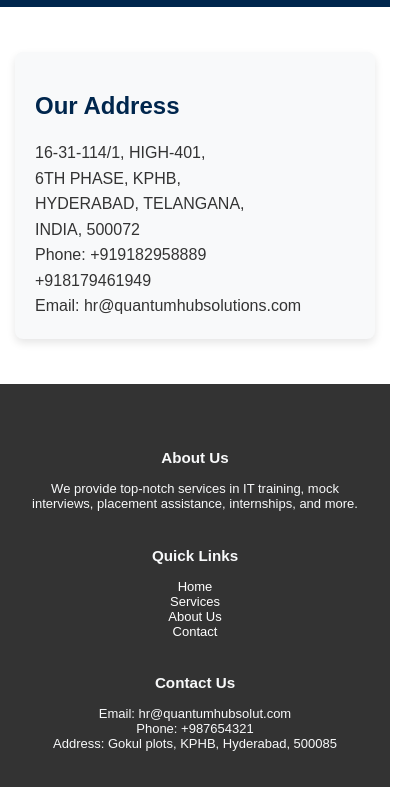
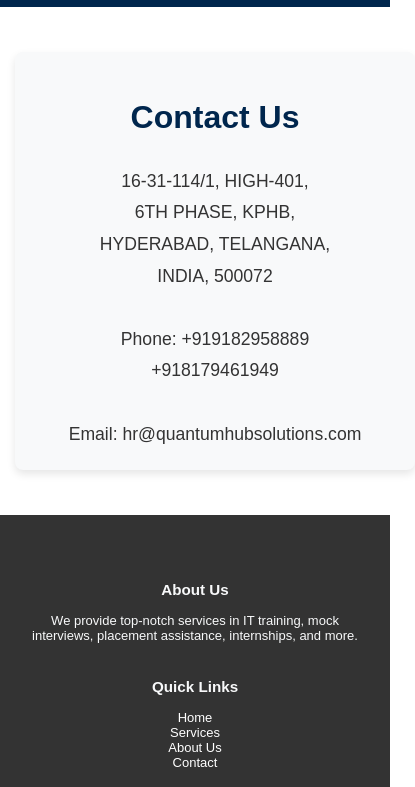
Before and after one commit to QuantumHubSol/quantumhubsol.github.io, a plain HTML site: page contactus.html in a window 390 px wide. Shown: the part 53-840 px from the top of the page, 415 px wide, since content can reach past the window. Drawn offline with Linux system fonts and the light colour scheme.

Commit message:
COntact us alignment

```diff
--- a/contactus.css
+++ b/contactus.css
@@ -125,45 +125,33 @@ body {
     transition: background-color 0.3s ease;
 }
 .contact-container {
-    max-width: 1200px;
+    max-width: 800px;
     margin: 50px auto;
     padding: 20px;
-    display: flex;
-    justify-content: space-between;
-    gap: 40px;
 }
 
 .contact-info {
-    flex: 1;
-    padding: 20px;
+    width: 100%;
+    padding: 40px;
     background-color: var(--secondary-color);
     border-radius: 8px;
     box-shadow: 0 4px 8px rgba(0, 0, 0, 0.1);
+    text-align: center;
 }
 
 .contact-info h2 {
     color: var(--primary-color);
-    margin-bottom: 20px;
+    margin-bottom: 30px;
+    font-size: 2em;
 }
 
 .contact-info address {
     font-style: normal;
-    line-height: 1.6;
+    line-height: 1.8;
     color: var(--text-color);
+    font-size: 1.1em;
 }
 
-.map-container {
-    flex: 2;
-    height: 450px;
-    border-radius: 8px;
-    overflow: hidden;
-    box-shadow: 0 4px 8px rgba(0, 0, 0, 0.1);
-}
-
-.map-container iframe {
-    width: 100%;
-    height: 100%;
-}
 .footer {
     background-color: var(--footer-background-color);
     color: var(--footer-text-color);
@@ -323,9 +311,11 @@ body {
         margin: 0 0 20px 0;
     }
     .contact-container {
-            flex-direction: column;
-            padding: 15px;
-            margin: 30px auto;
-        }
+        padding: 15px;
+        margin: 30px auto;
+    }
+
+    .contact-info {
+        padding: 20px;
     }
 }
--- a/contactus.html
+++ b/contactus.html
@@ -30,14 +30,16 @@
     </nav>
     <section class="contact-container">
         <div class="contact-info">
-            <h2>Our Address</h2>
+            <h2>Contact Us</h2>
             <address>
                 16-31-114/1, HIGH-401,<br>
                 6TH PHASE, KPHB,<br>
                 HYDERABAD, TELANGANA,<br>
                 INDIA, 500072<br>
+                <br>
                 Phone: +919182958889<br>
-                       +918179461949<br>
+                +918179461949<br>
+                <br>
                 Email: hr@quantumhubsolutions.com<br>
             </address>
         </div>
```
